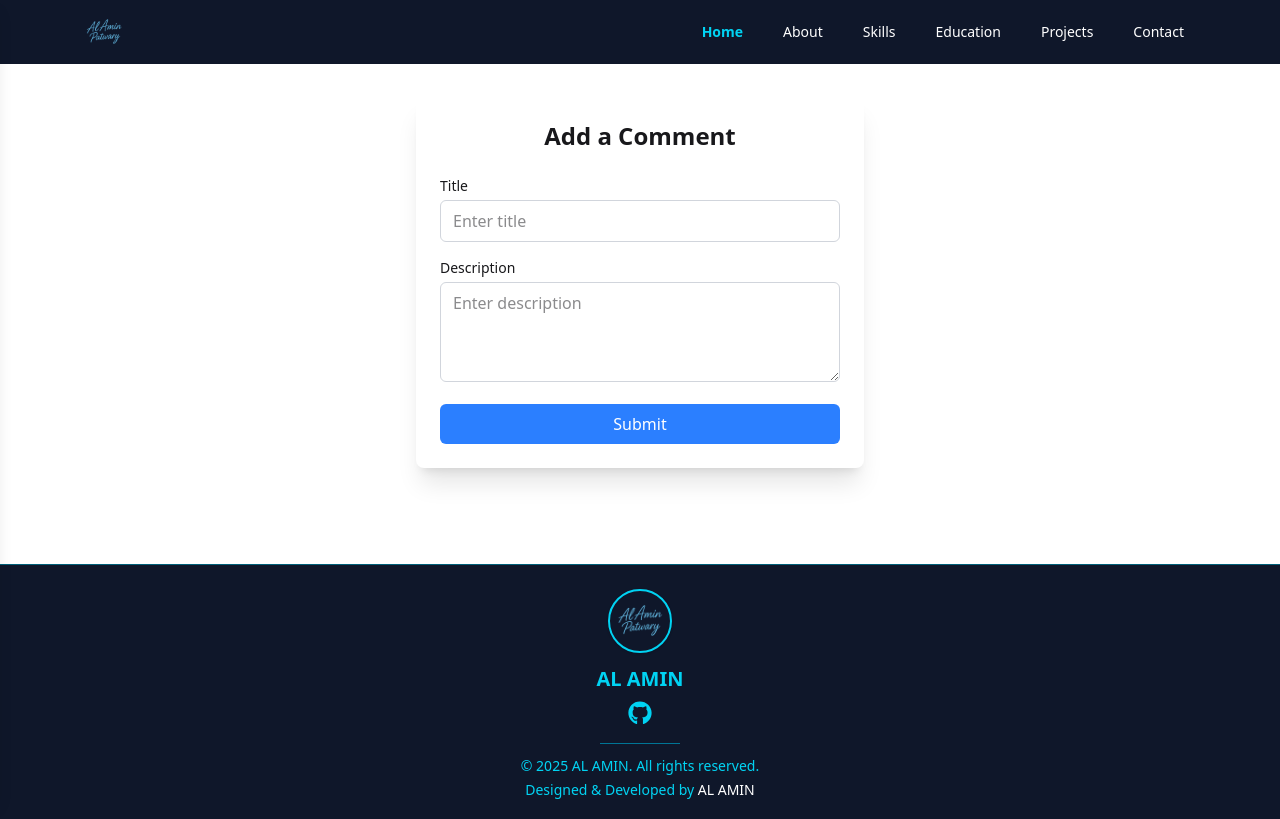
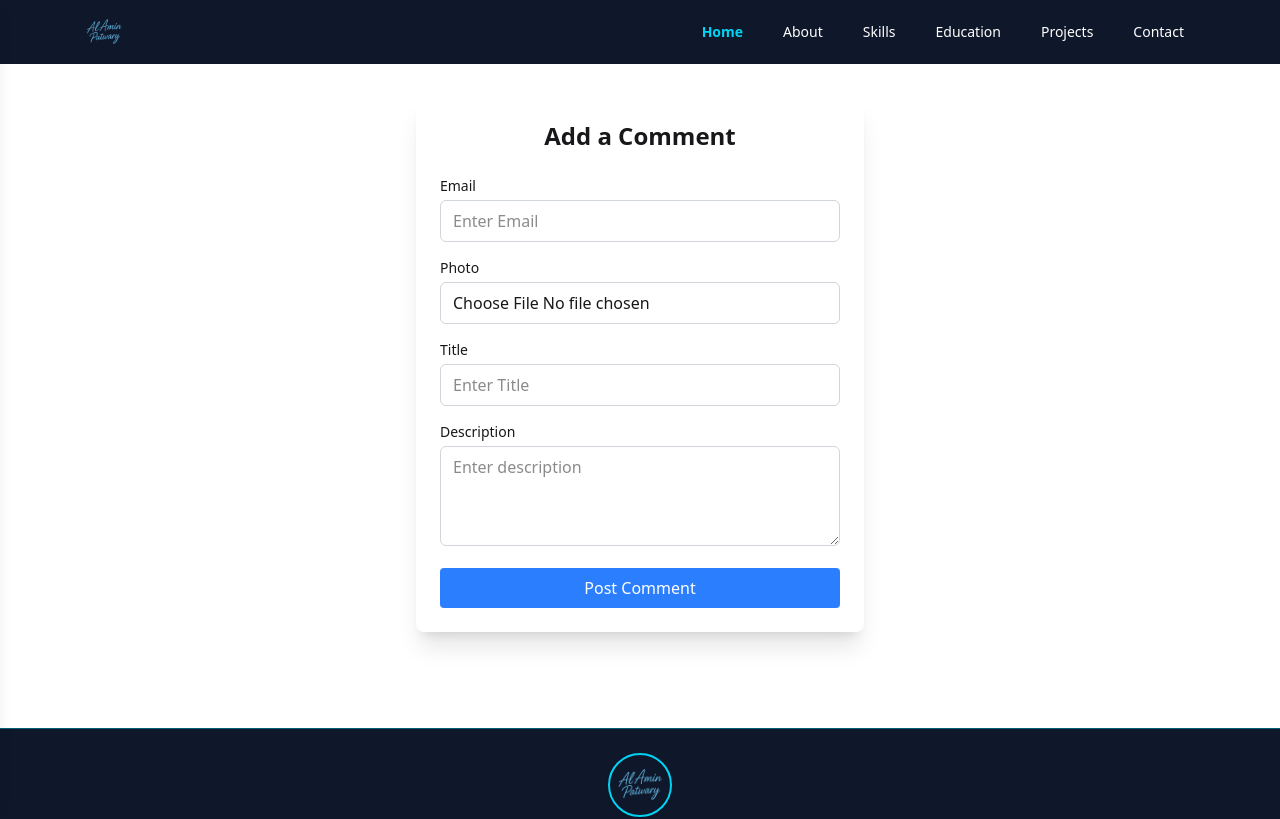
Before and after one commit to malamin59/my-portfolio-repo, a React (Vite) app: page /comment in a window 1280 px wide. Shown: the top 819 px of the page. Built offline with nearby package versions, Linux system fonts and the light colour scheme; no server answers.

Commit message:
post the user data in imgbb

```diff
--- a/src/Pages/Comment/Comment.jsx
+++ b/src/Pages/Comment/Comment.jsx
@@ -1,11 +1,12 @@
 import axios from "axios";
 import { useForm } from "react-hook-form";
-import useAuth from "../../Hooks/useAuth";
 import toast from "react-hot-toast";
+import { imageUpload } from "../../api/Utlis/util";
+import { useState } from "react";
+import Loading from "../../shard/Loading";
 
 const Comment = () => {
-  const { user } = useAuth();
-
+  const [loading, setLoading] = useState(false);
   const {
     register,
     handleSubmit,
@@ -14,38 +15,81 @@ const Comment = () => {
   } = useForm();
 
   const onSubmit = async (data) => {
+    setLoading(true);
     console.log("Submitted Comment:", data);
+    const imageURL = await imageUpload(data.photo?.[0]);
+    console.log(imageURL);
+
     const commentUserData = {
-      name: user.displayName,
-      email: user.email,
-      photoURL: user.photoURL,
+      name: data.name,
+      email: data.email,
       title: data.title,
       description: data.description,
+      image: imageURL,
     };
-    const res = await axios.post(
-      `${import.meta.env.VITE_API_URL}/comment`,
-      commentUserData
-    );
-    console.log(res.data.acknowledged);
-    if (res.data.acknowledged === true)
-      toast.success("Your comment was added successfully", "success");
-    else {
-      toast.error("something went wrong");
+
+    try {
+      // Send to backend
+      const res = await axios.post(
+        `${import.meta.env.VITE_API_URL}/comment`,
+        commentUserData
+      );
+
+      if (res.data.acknowledged) {
+        toast.success("Comment added successfully!");
+      } else {
+        toast.error("Something went wrong.");
+      }
+
+      console.log(commentUserData);
+      // reset(); // Clear form
+    } catch (error) {
+      toast.error("Failed to submit comment.");
+      console.error(error);
+    } finally {
+      setLoading(false);
     }
-    reset(); // Clear form after submission
   };
 
   return (
-    <div className="max-w-md lg:mx-auto my-24 mx-4  p-6  rounded-lg shadow-xl bg-white">
+    <div className="max-w-md lg:mx-auto my-24 mx-4 p-6 rounded-lg shadow-xl bg-white">
       <h2 className="text-2xl font-bold mb-6 text-center">Add a Comment</h2>
 
       <form onSubmit={handleSubmit(onSubmit)} className="space-y-4">
+        {/* Email Field */}
+        <div>
+          <label className="block text-sm font-medium mb-1">Email</label>
+          <input
+            type="email"
+            placeholder="Enter Email"
+            {...register("email", { required: "Email is required" })}
+            className="w-full border border-gray-300 rounded-md px-3 py-2 focus:outline-none focus:ring-2 focus:ring-blue-500"
+          />
+          {errors.email && (
+            <p className="text-red-500 text-sm mt-1">{errors.email.message}</p>
+          )}
+        </div>
+
+        {/* Photo Field */}
+        <div>
+          <label className="block text-sm font-medium mb-1">Photo</label>
+          <input
+            type="file"
+            accept="image/*"
+            {...register("photo", { required: "Photo is required" })}
+            className="w-full border border-gray-300 rounded-md px-3 py-2 focus:outline-none focus:ring-2 focus:ring-blue-500"
+          />
+          {errors.photo && (
+            <p className="text-red-500 text-sm mt-1">{errors.photo.message}</p>
+          )}
+        </div>
+
         {/* Title Field */}
         <div>
           <label className="block text-sm font-medium mb-1">Title</label>
           <input
             type="text"
-            placeholder="Enter title"
+            placeholder="Enter Title"
             {...register("title", { required: "Title is required" })}
             className="w-full border border-gray-300 rounded-md px-3 py-2 focus:outline-none focus:ring-2 focus:ring-blue-500"
           />
@@ -73,9 +117,10 @@ const Comment = () => {
 
         <button
           type="submit"
-          className="w-full bg-blue-500 text-white px-4 py-2 rounded-md hover:bg-blue-600 transition-colors"
+          disabled={loading}
+          className="w-full bg-blue-500 text-white py-2 rounded hover:bg-blue-600 disabled:bg-gray-400"
         >
-          Submit
+          {loading ? <p> loading...</p>: "Post Comment"}
         </button>
       </form>
     </div>
--- a/src/main.jsx
+++ b/src/main.jsx
@@ -4,10 +4,12 @@ import { RouterProvider } from 'react-router'
 import './index.css'
 import router from './Root/Root'
 import AuthProvider from './Context/AuthProvider'
+import { Toaster } from 'react-hot-toast'
 // import router from './LayOut/LayOut'
 
 ReactDOM.createRoot(document.getElementById('root')).render(
 <AuthProvider>
     <RouterProvider router={router} />
+     <Toaster position="top-right" reverseOrder={false} />
 </AuthProvider>
 )
```
